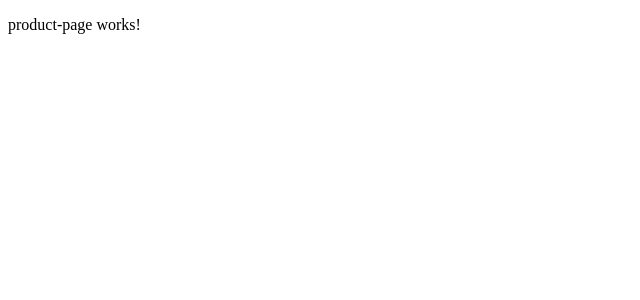
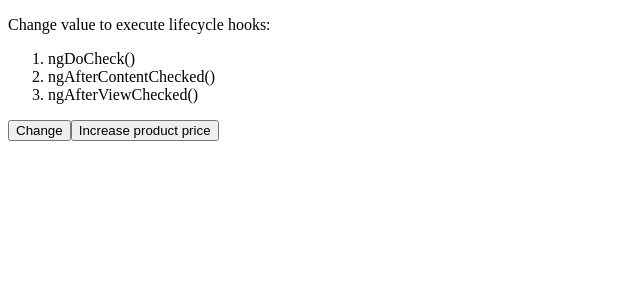
Before and after one commit to danielaliendo/angular-lifecycle, an Angular app: page /product in a window 1280 px wide. Shown: the top 300 px of the page, without its empty margins (0-640 px from the left). Built offline with nearby package versions, Linux system fonts and the light colour scheme.

Commit message:
lifecycle hooks were added

```diff
--- a/src/app/products/components/product-price/product-price.component.ts
+++ b/src/app/products/components/product-price/product-price.component.ts
@@ -1,4 +1,5 @@
-import { Component } from '@angular/core';
+import {Component, Input, OnChanges, OnDestroy, OnInit, SimpleChanges} from '@angular/core';
+import {interval, Subscription} from "rxjs";
 
 @Component({
   selector: 'products-product-price',
@@ -6,6 +7,38 @@ import { Component } from '@angular/core';
   styleUrls: ['./product-price.component.css']
 })
 
-export class ProductPriceComponent {
+export class ProductPriceComponent implements OnInit, OnChanges, OnDestroy{
+
+  @Input()
+  public price: number = 0
+  public interval$?: Subscription
+
+  constructor() {
+    console.log('------------------------------------------------------------------')
+    console.log('------ constructor was trigger from product price component ------')
+    console.log('------------------------------------------------------------------')
+  }
+
+  ngOnInit(): void {
+    console.log('--------------------------------------------------------------------')
+    console.log('-- ngOnInit was trigger from product price component ---------------')
+    console.log('--------------------------------------------------------------------')
+    this.interval$ = interval(1000).subscribe(value => console.log(value))
+  }
+
+  ngOnChanges(changes: SimpleChanges): void {
+    console.log('---------------------------------------------------------------------')
+    console.log('-- ngOnChanges was trigger from product price component -------------')
+    console.log('---------------------------------------------------------------------')
+    console.log({changes})
+  }
+
+  ngOnDestroy(): void {
+    console.log('---------------------------------------------------------------------')
+    console.log('-- ngOnDestroy was trigger from product price component -------------')
+    console.log('---------------------------------------------------------------------')
+
+    this.interval$?.unsubscribe()
+  }
 
 }
--- a/src/app/products/pages/product-page/product-page.component.html
+++ b/src/app/products/pages/product-page/product-page.component.html
@@ -1 +1,12 @@
-<p>product-page works!</p>
+<products-product-price
+  *ngIf="isProductVisible"
+  [price]="currentPrice"
+/>
+<p>Change value to execute lifecycle hooks:</p>
+<ol>
+  <li>ngDoCheck()</li>
+  <li>ngAfterContentChecked()</li>
+  <li>ngAfterViewChecked()</li>
+</ol>
+<button (click)="isProductVisible = !isProductVisible">Change</button>
+<button (click)="increasePrice()">Increase product price</button>
--- a/src/app/products/pages/product-page/product-page.component.ts
+++ b/src/app/products/pages/product-page/product-page.component.ts
@@ -1,10 +1,84 @@
-import { Component } from '@angular/core';
+import {
+  AfterContentChecked,
+  AfterContentInit, AfterViewChecked,
+  AfterViewInit,
+  Component,
+  DoCheck,
+  OnChanges, OnDestroy,
+  OnInit, SimpleChanges
+} from '@angular/core';
 
 @Component({
   selector: 'products-product-page',
   templateUrl: './product-page.component.html',
   styleUrls: ['./product-page.component.css']
 })
-export class ProductPageComponent {
+
+export class ProductPageComponent implements OnInit, OnChanges, DoCheck, AfterContentInit, AfterContentChecked, AfterViewInit, AfterViewChecked, OnDestroy {
+
+  public isProductVisible: boolean = false
+  public currentPrice : number = 10
+
+  constructor() {
+    console.log('------------------------------------------------------------------')
+    console.log('------------------- constructor was trigger ----------------------')
+    console.log('------------------------------------------------------------------')
+  }
+
+  ngOnInit(): void {
+    console.log('--------------------------------------------------------------------')
+    console.log('-- ngOnInit was trigger: -------------------------------------------')
+    console.log('-- You can use it to: ----------------------------------------------')
+    console.log('-- * Perform complex initializations outside of the constructor ----')
+    console.log('------ - Like fetch initial data. ----------------------------------')
+    console.log('-- * Set up the component after Angular sets the input properties --')
+    console.log('--------------------------------------------------------------------')
+  }
+
+  ngDoCheck(): void {
+    console.log('---------------------------------------------------------------------')
+    console.log('-- ngDoCheck was trigger: -------------------------------------------')
+    console.log('---------------------------------------------------------------------')
+  }
+
+  ngAfterContentInit(): void {
+    console.log('---------------------------------------------------------------------')
+    console.log('-- ngAfterContentInit was trigger: ----------------------------------')
+    console.log('---------------------------------------------------------------------')
+  }
+
+  ngAfterContentChecked(): void {
+    console.log('---------------------------------------------------------------------')
+    console.log('-- ngAfterContentChecked was trigger: -------------------------------')
+    console.log('---------------------------------------------------------------------')
+  }
+
+  ngAfterViewInit(): void {
+    console.log('---------------------------------------------------------------------')
+    console.log('-- ngAfterViewInit was trigger: -------------------------------------')
+    console.log('---------------------------------------------------------------------')
+  }
+
+  ngAfterViewChecked(): void {
+    console.log('---------------------------------------------------------------------')
+    console.log('-- ngAfterViewChecked was trigger: ----------------------------------')
+    console.log('---------------------------------------------------------------------')
+  }
+
+  ngOnChanges(changes: SimpleChanges): void {
+    console.log('---------------------------------------------------------------------')
+    console.log('-- ngOnChanges was trigger: -----------------------------------------')
+    console.log('---------------------------------------------------------------------')
+  }
+
+  ngOnDestroy(): void {
+    console.log('---------------------------------------------------------------------')
+    console.log('-- ngOnDestroy was trigger: -----------------------------------------')
+    console.log('---------------------------------------------------------------------')
+  }
+
+  increasePrice() {
+    this.currentPrice ++
+  }
 
 }
```
